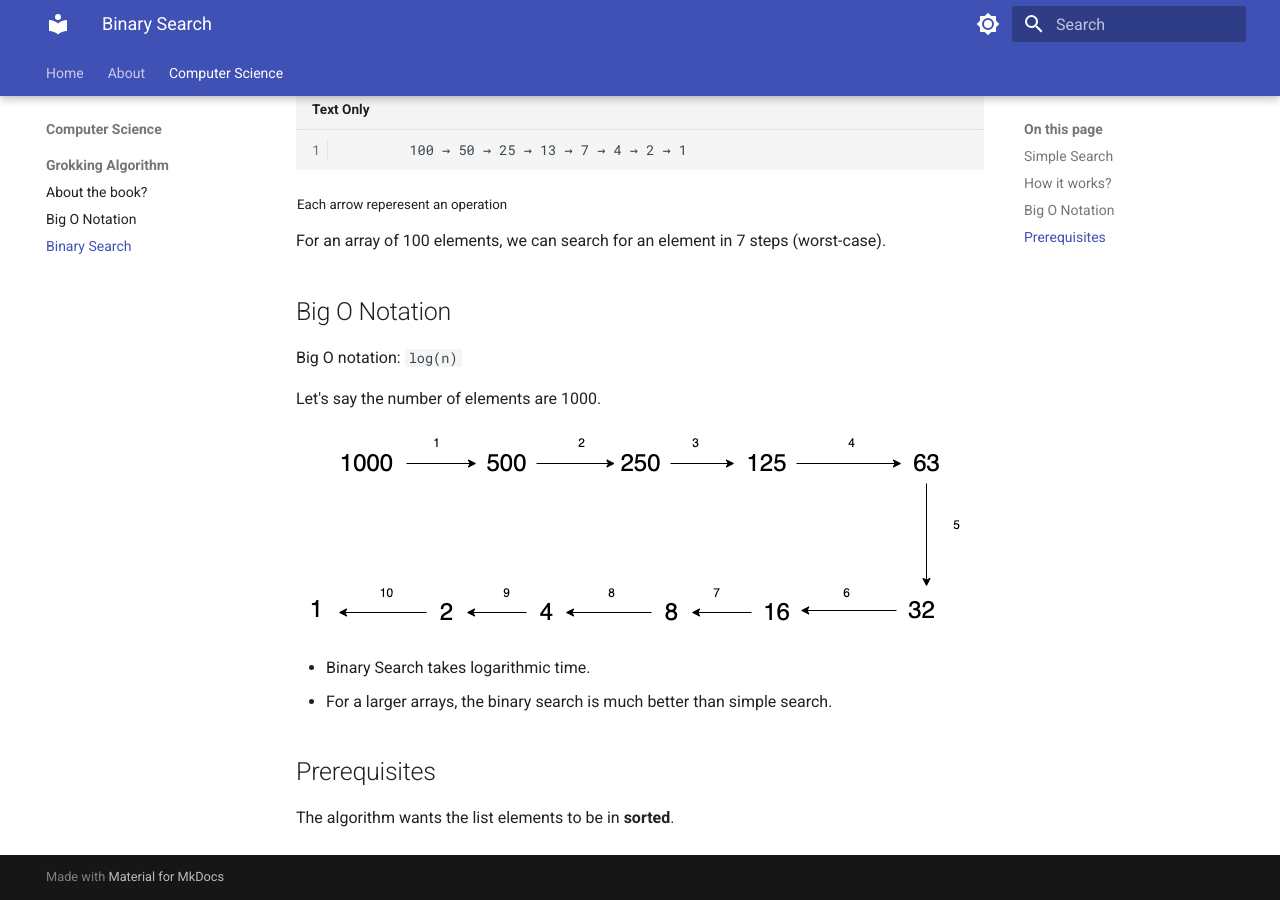
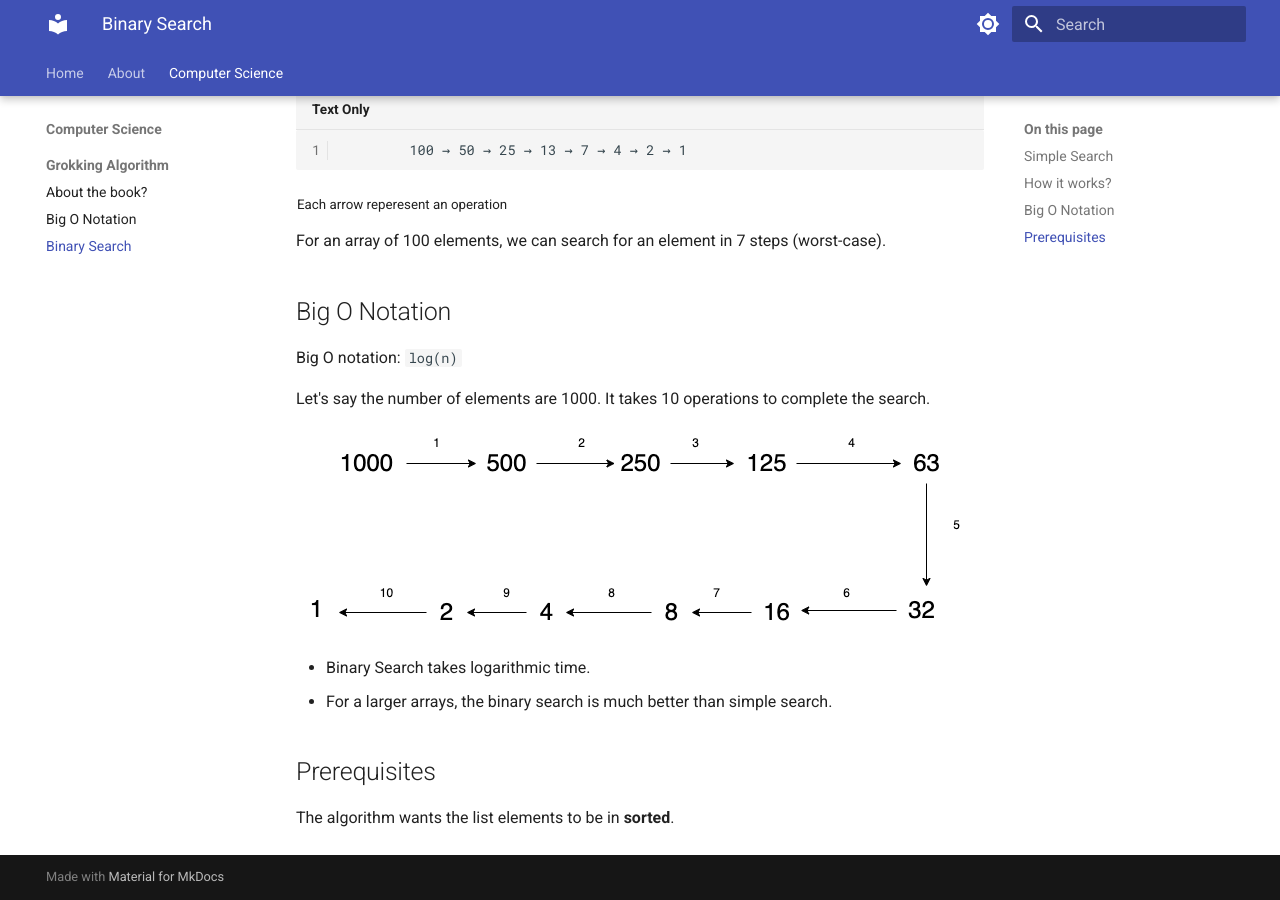
Before and after one commit to dheepakg/learnings, an MkDocs documentation site: the page built from docs/com-sci/algorithms/binary-search.md, in a window 1280 px wide and 900 px high, scrolled down 688 px. Built offline with MkDocs 1.6.1 and Material for MkDocs 9.7.7, drawn with Linux system fonts in a browser that asks for light colours; comment, search, counter and statistics services are not loaded.

Commit message:
Correction

```diff
--- a/docs/com-sci/algorithms/binary-search.md
+++ b/docs/com-sci/algorithms/binary-search.md
@@ -31,7 +31,7 @@ For an array of 100 elements, we can search for an element in 7 steps (worst-cas
 
 Big O notation: `log(n)`
 
-Let's say the number of elements are 1000.
+Let's say the number of elements are 1000. It takes 10 operations to complete the search.
 
 ![Searching an element from array of 1000 elements](binary-search.drawio.png)
 
```
